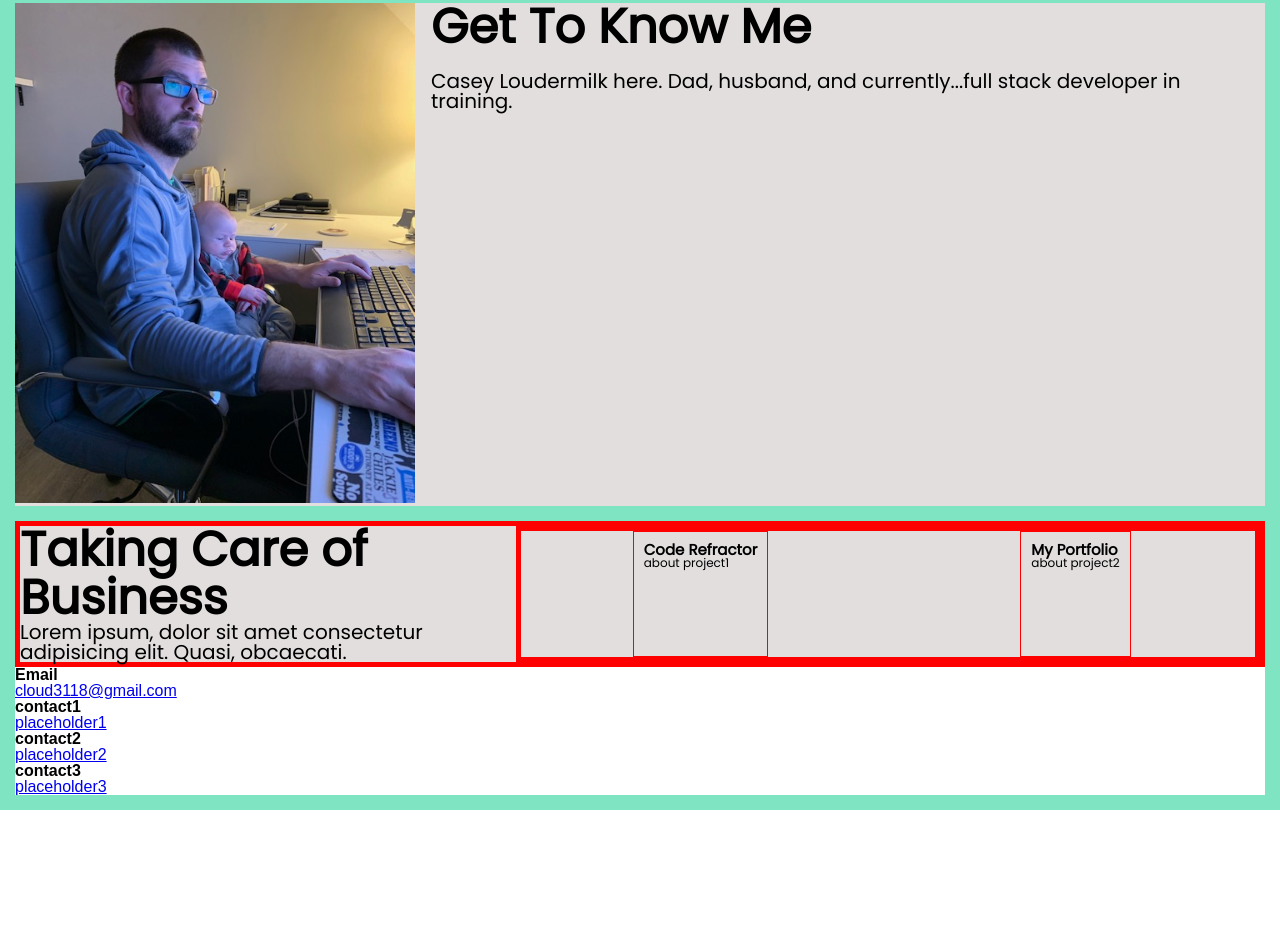
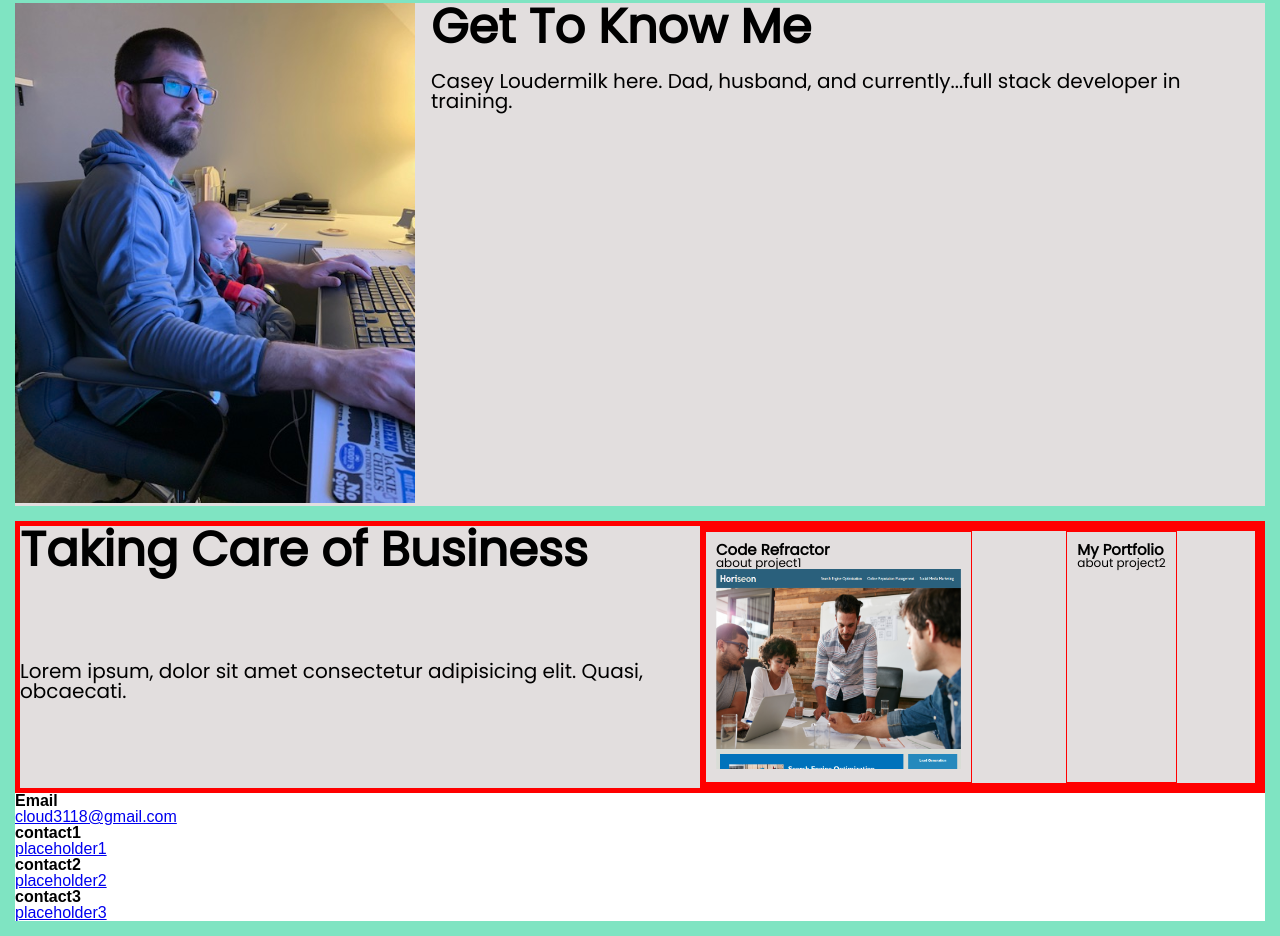
Before and after one commit to cloud3118/homework2-advcss, a plain HTML site: page index.html in a window 1280 px wide. Shown: the part 287-1223 px from the top of the page. Before the commit the page ends 1097 px from the top, so only its background shows below. Drawn offline with Linux system fonts and the light colour scheme.

Commit message:
adding more info to the -myworksection-

```diff
--- a/Assets/style.css
+++ b/Assets/style.css
@@ -67,9 +67,14 @@ h1 {
 .projectcontainer {
     border: red solid 5px;
     display: grid;
-    grid-template-columns: 2fr 3fr;
+    grid-template-columns: auto auto auto;
     column-gap: 1 em;
     background-color: rgb(226, 222, 222);
+}
+
+.workinfo {
+    display: grid;
+    grid-template-columns: auto;
 }
 
 .classprojects {
@@ -105,8 +110,21 @@ h1 {
 }
 
 
+.classprojectlink:hover {
+    color: #FF00FF;
+    transform: rotate(20deg);
+}
 
+.classprojectlink {
+    transition: transform .2s;
+    height: 300px;
+    width: 300px;
+}
 
+.coderefactor {
+    width: 245px;
+    height: 200px;
+}
 
 
 /* Section Styling */
--- a/index.html
+++ b/index.html
@@ -51,6 +51,7 @@
               <div class="project1">
                 <h2 class="projecttitle">Code Refractor</h2>
                 <p class="projecttext">about project1</p>
+                <a href="https://cloud3118.github.io/Homework1/" class="classprojectlink" target="_blank"><img src="./assets/coderefactor.png" alt="code-refractor-project" class="coderefactor"></a>
               </div>
               <div class="project2">
                 <h2 class="projecttitle">My Portfolio</h2>
```
Also changed, not shown: Assets/coderefactor.png (added).
